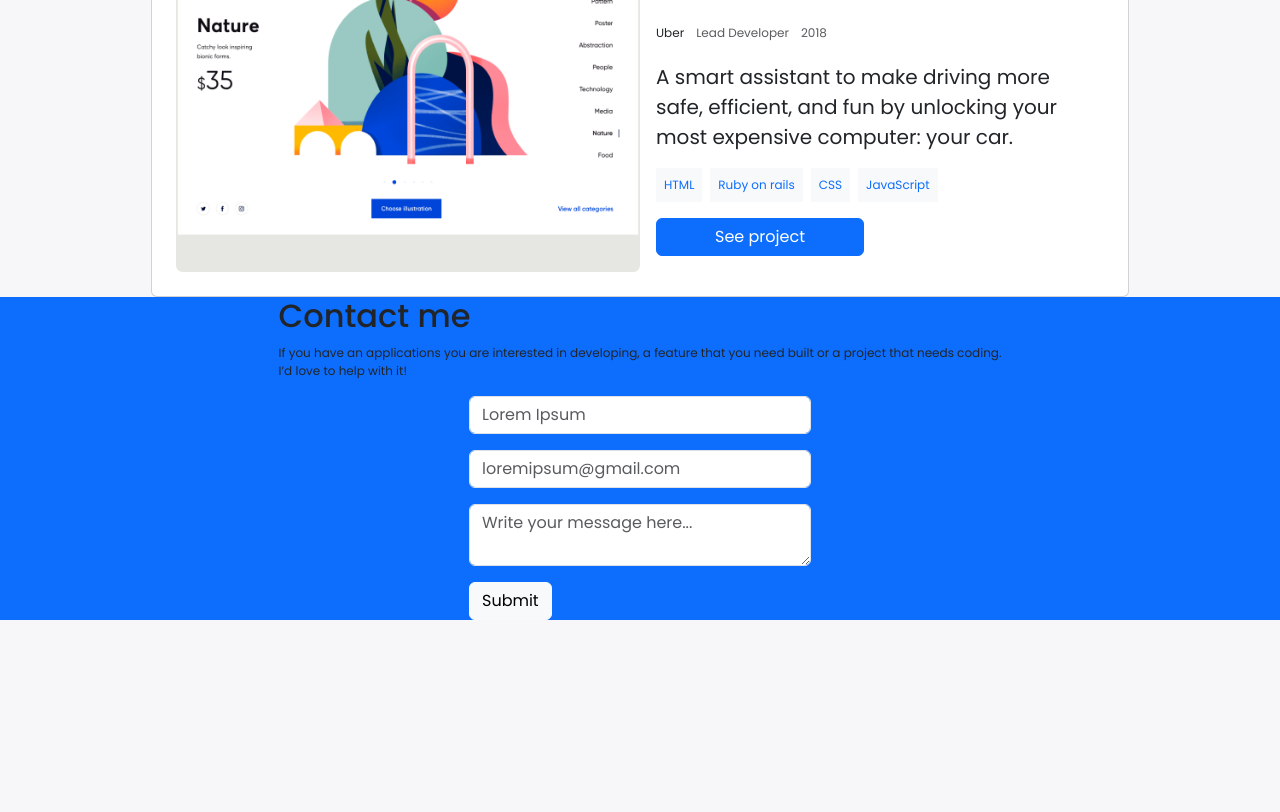
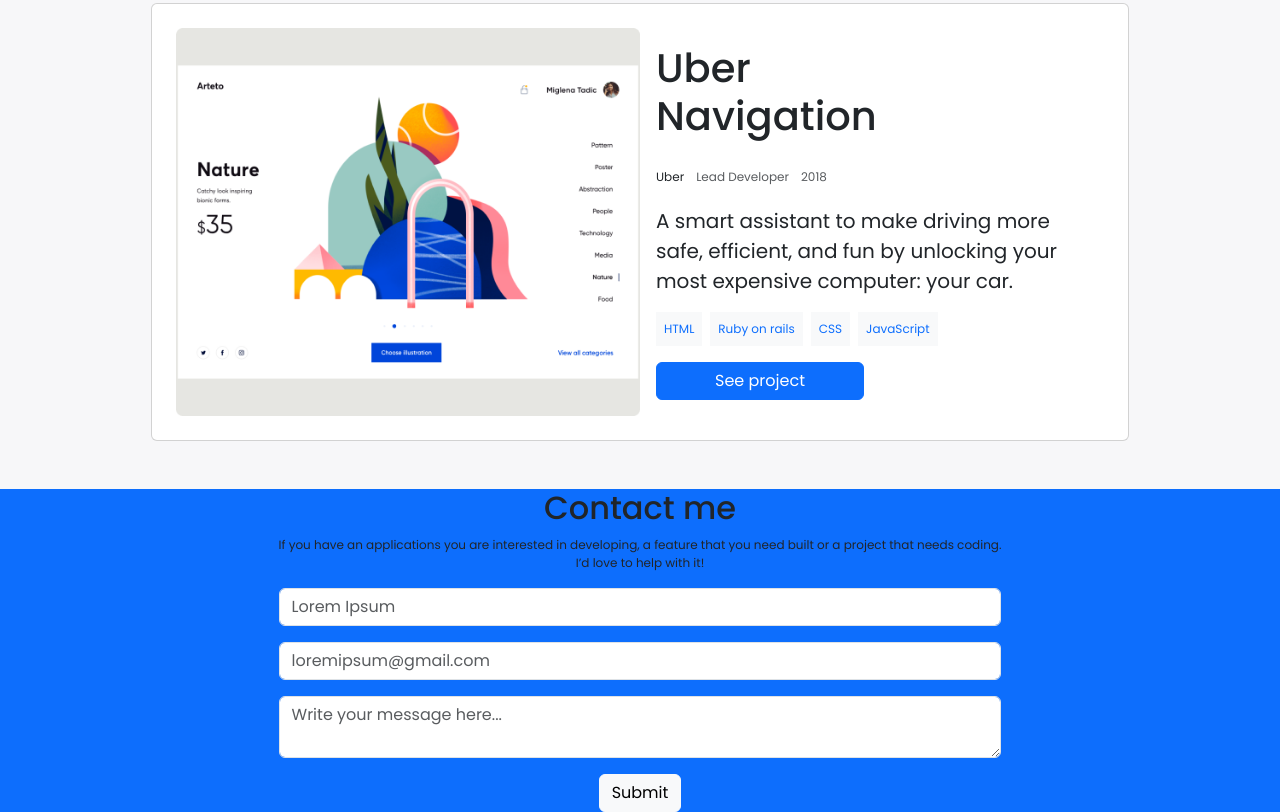
Before and after one commit to WalidAmmarAli/Bootstrap-Portafolio, a website: page index.html in a window 1280 px wide. Shown: the part 2176-2988 px from the top of the page. Before the commit the page ends 2796 px from the top, so only its background shows below. Drawn offline with nearby package versions, Linux system fonts and the light colour scheme.

Commit message:
Form changes

```diff
--- a/index.html
+++ b/index.html
@@ -61,7 +61,7 @@
         </section>
     </header>
 
-    <main class="d-grid row ">
+    <main class="d-grid row gap-5 my-5">
         <div class="card mt-5 d-flex flex-row-reverse p-4 w-75 align-content-center m-auto p-auto">
             <img src="./Images/Snapshoot-desktop1.png" class="card-img-top w-50" alt="...">
             <div class="card-body d-flex flex-column  w-25 me-3">
@@ -143,7 +143,7 @@
 
     </main>
 
-    <footer class="d-flex flex-column bg-primary">
+    <footer class="d-grid row justify-content-center text-center bg-primary">
         <div class="title m-auto p-auto ">
             <h2 class="">Contact me</h2>
             <p class="title-informations ">
```
